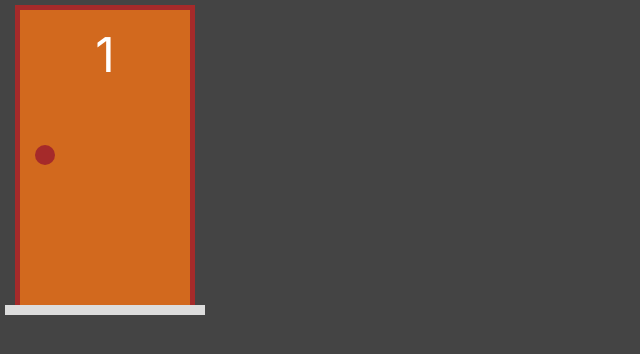
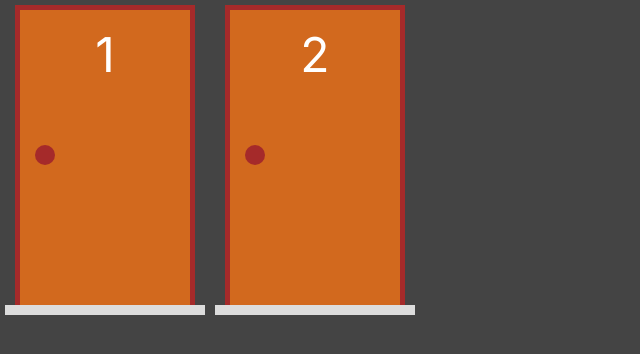
Before and after one commit to CelloCodes/monty_hall_game, a Next.js app: page / in a window 1280 px wide. Shown: the top 354 px of the page, without its empty margins (0-640 px from the left). Built offline with nearby package versions, Linux system fonts and the light colour scheme.

Commit message:
advance door integration and behavior

```diff
--- a/src/app/page.jsx
+++ /dev/null
@@ -1,15 +0,0 @@
-"use client"
-import { useState } from "react";
-
-import Prize from "../components/Prize";
-import Door from "../components/Door";
-import DoorModel from "../models/Door"
-
-export default function Home() {
-    const [d1, setD1] = useState(new DoorModel(1))
-    return (
-        <div style={{ display: "flex" }}>
-            <Door door={d1}/>
-        </div>
-    );
-}
--- /dev/null
+++ b/src/app/page.tsx
@@ -0,0 +1,23 @@
+"use client"
+import { useState } from "react";
+
+import Prize from "../components/Prize";
+import Door from "../components/Door";
+import DoorModel from "../models/Door"
+import {create_doors, update_doors} from "../functions/doors";
+
+export default function Home() {
+    const [doors, setDoors] = useState(create_doors(2, 2))
+
+    function render_doors() {
+        return doors.map(door => {
+            return <Door value={door} onChange={new_door => setDoors(update_doors(doors, new_door))} />
+        })
+    }
+
+    return (
+        <div style={{ display: "flex" }}>
+            {render_doors()}
+        </div>
+    );
+}
--- a/src/components/Door.tsx
+++ b/src/components/Door.tsx
@@ -2,20 +2,33 @@ import styles from '../styles/Door.module.css'
 import DoorModel from '../models/Door'
 
 interface DoorProps {
-    door: DoorModel
+    value: DoorModel
+    onChange: (new_door: DoorModel) => void
 }
 
 export default function Door(props: DoorProps) {
-    const { door } = props
-    const selected = door.selected ? styles.selected : ''
+    const door = props.value
+    const selected = door.selected && !door.open ? styles.selected : ''
+
+    const switch_selection = e => props.onChange(door.switch_selection())
+    const open_door = e => {
+        e.stopPropagation()
+        props.onChange(door.open_door())
+    }
+
+    function render_door () {
+        return (
+            <div className={styles.door}>
+                <div className={styles.number}>{door.number}</div>
+                <div className={styles.handle} onClick={open_door}></div>
+            </div>
+        )
+    }
 
     return (
-        <div className={styles.area}>
+        <div className={styles.area} onClick={switch_selection}>
             <div className={`${styles.doorframe} ${selected}`}>
-                <div className={styles.door}>
-                    <div className={styles.number}>{door.number}</div>
-                    <div className={styles.handle}></div>
-                </div>
+                {door.open ? false : render_door()}
             </div>
             <div className={styles.floor}></div>
         </div>
--- /dev/null
+++ b/src/functions/doors.ts
@@ -0,0 +1,18 @@
+import DoorModel from "../models/Door";
+
+export function create_doors(amount: number, selected: number): DoorModel[] {
+    return Array.from({ length: amount }, (_, i) => {
+        const number = i + 1
+        const has_prize = selected === number
+        return new DoorModel(number, has_prize)
+    })
+}
+
+export function update_doors(doors: DoorModel[], modified: DoorModel) {
+    return doors.map(door => {
+        if (door.number === modified.number) {
+            return modified
+        }
+        return modified.open ? door : door.remove_selection()
+    })
+}
--- a/src/styles/Door.module.css
+++ b/src/styles/Door.module.css
@@ -15,6 +15,7 @@
     border-left: 5px solid brown;
     border-top: 5px solid brown;
     border-right: 5px solid brown;
+    background: linear-gradient(to right bottom, #333, black);
 }
 
 .door {
```
